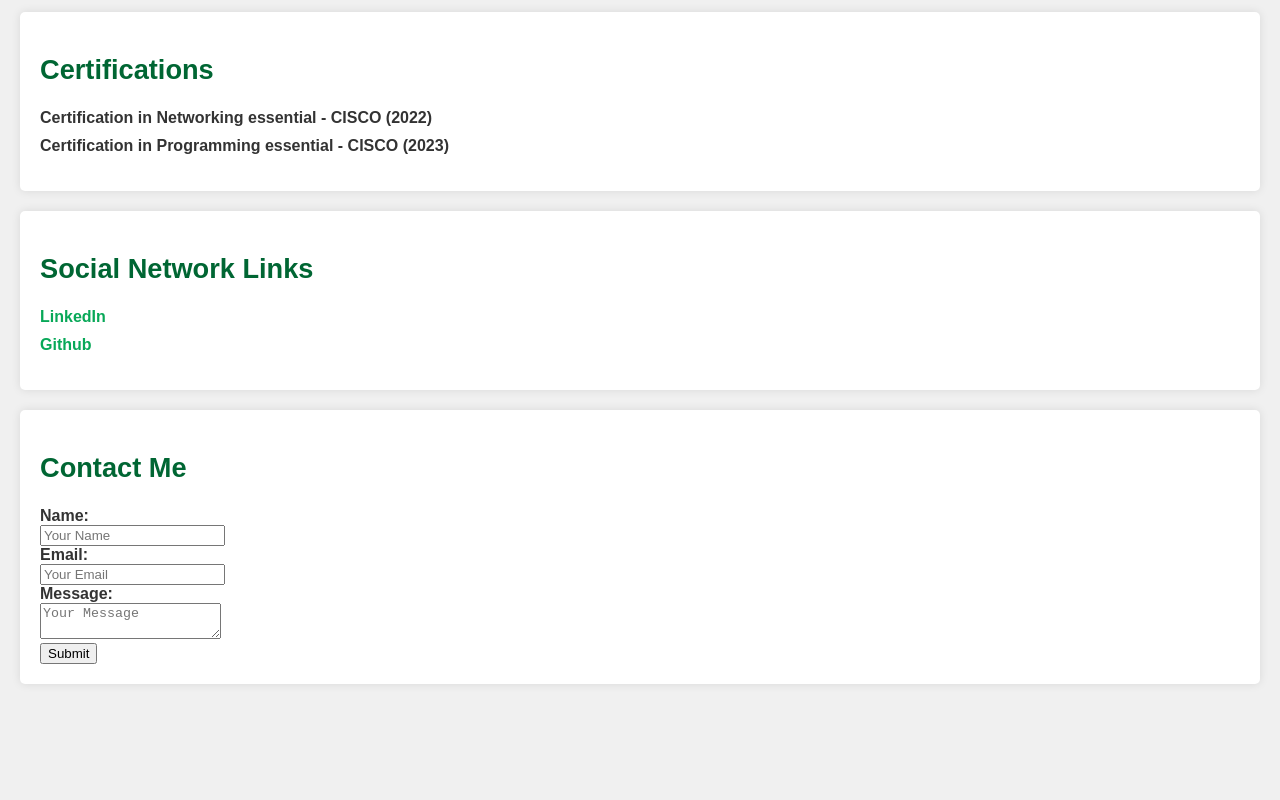
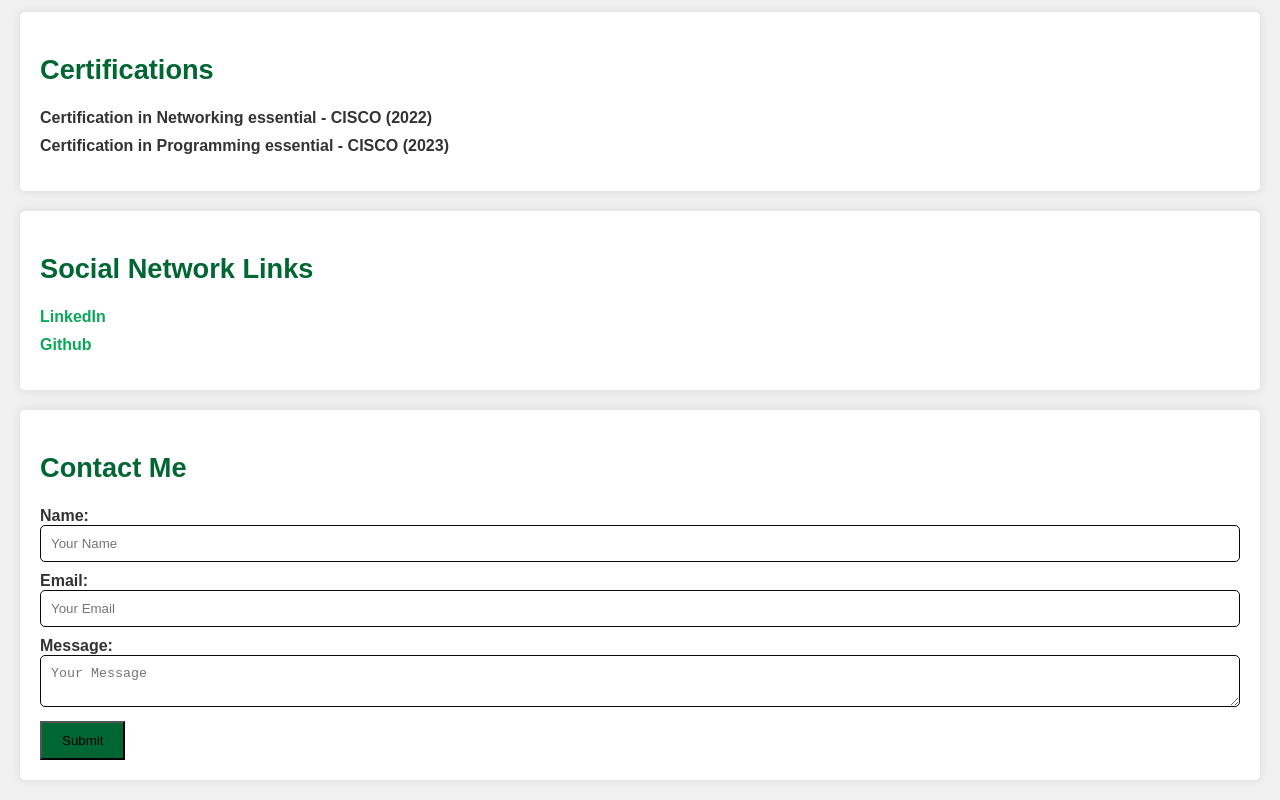
Before and after one commit to Abdulrahmant03/cv, a plain HTML site: page index.html in a window 1280 px wide. Shown: the part 994-1794 px from the top of the page. Before the commit the page ends 1698 px from the top, so only its background shows below. Drawn offline with Linux system fonts and the light colour scheme.

Commit message:
Update index2.css
Updated

```diff
--- a/index2.css
+++ b/index2.css
@@ -60,3 +60,19 @@ a {
 form {
     margin-top: 20px;
 }
+
+input[type="text"],
+textarea {
+    width: 100%;
+    padding: 10px;
+    margin-bottom: 10px;
+    border: 1px solid #090909;
+    border-radius: 5px;
+    box-sizing: border-box;
+}
+
+input[type="submit"] {
+    background-color: #006633;
+    padding: 10px 20px;
+    cursor: pointer;
+}
```
